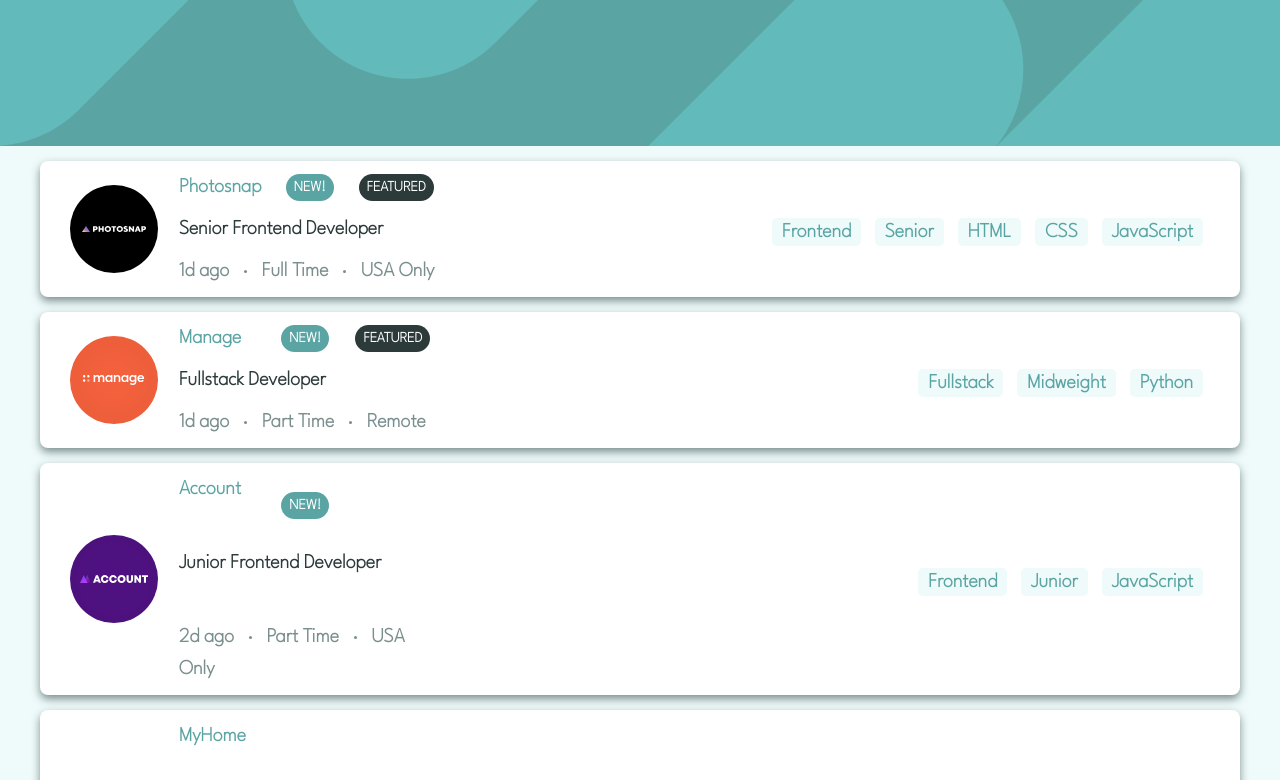
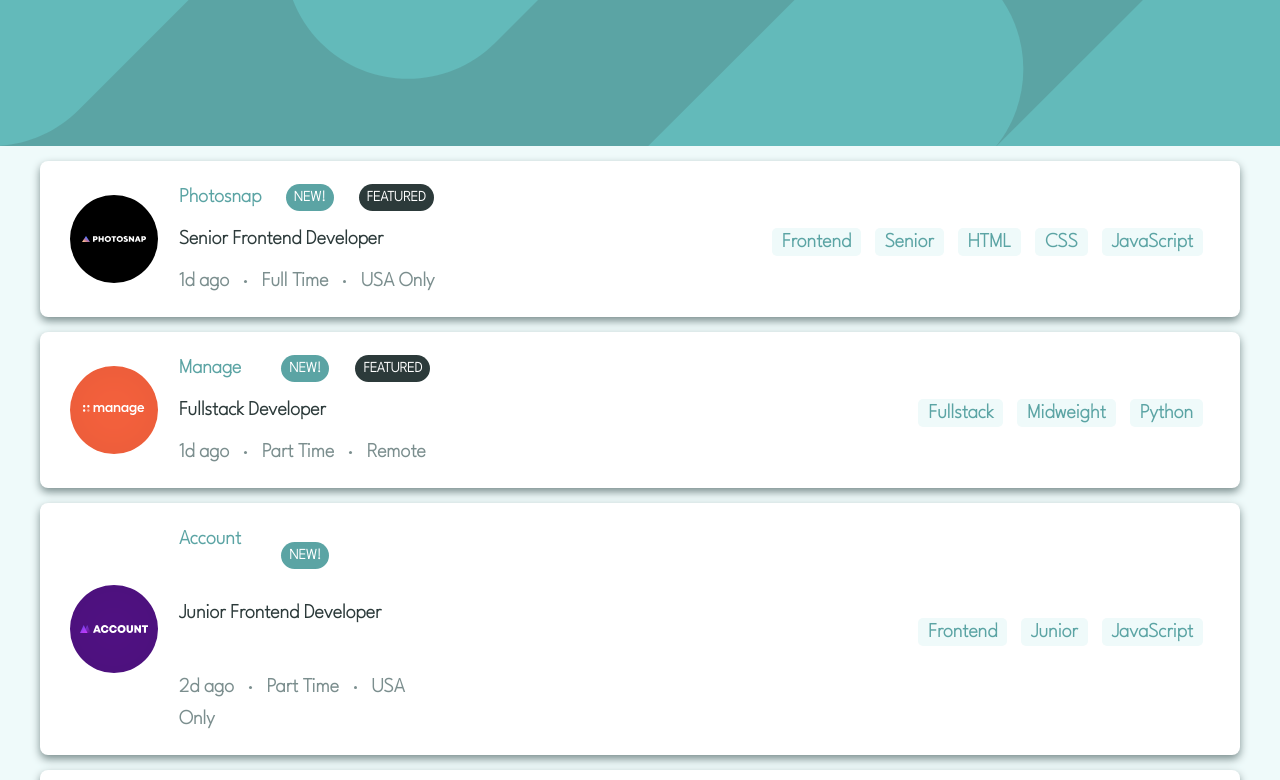
Before and after one commit to vincentvvliet/Job-Listings, a Vue app: page / in a window 1280 px wide. Shown: the top 780 px of the page. Built offline with nearby package versions, Linux system fonts and the light colour scheme.

Commit message:
Fix desktop job padding

```diff
--- a/src/components/Job.vue
+++ b/src/components/Job.vue
@@ -192,7 +192,7 @@
     grid-template-rows: 1fr;
     grid-column-gap: 0;
     grid-row-gap: 0;
-    padding: 10px 30px 10px 10px;
+    padding: 20px 30px 20px 10px;
   }
 
   .logo {
```
